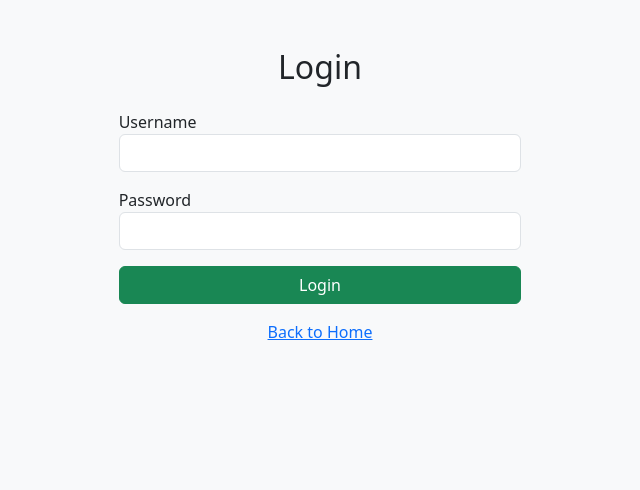
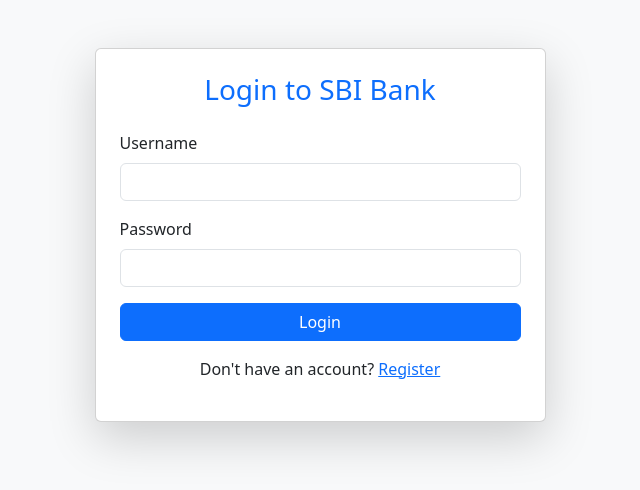
Before and after one commit to brightsun10/mybankapp, a Flask app: page /login in a window 1280 px wide. Shown: the top 490 px of the page, without its empty margins (320-960 px from the left). Run offline with Flask 3, Linux system fonts and the light colour scheme; some libraries are stand-ins or nearby versions.

Commit message:
Update login.html

```diff
--- a/templates/login.html
+++ b/templates/login.html
@@ -1,24 +1,35 @@
+<!-- login.html -->
 <!DOCTYPE html>
-<html>
+<html lang="en">
 <head>
-  <title>Login</title>
+  <meta charset="UTF-8">
+  <meta name="viewport" content="width=device-width, initial-scale=1.0">
+  <title>Login - SBI Bank</title>
   <link href="https://cdn.jsdelivr.net/npm/bootstrap@5.3.0/dist/css/bootstrap.min.css" rel="stylesheet">
 </head>
 <body class="bg-light">
-  <div class="container mt-5 col-md-4">
-    <h2 class="text-center mb-4">Login</h2>
-    <form method="post">
-      <div class="mb-3">
-        <label>Username</label>
-        <input type="text" name="username" class="form-control" required>
+  <div class="container py-5">
+    <div class="row justify-content-center">
+      <div class="col-md-5">
+        <div class="card shadow-lg rounded p-4">
+          <h3 class="text-center mb-4 text-primary">Login to SBI Bank</h3>
+          <form method="POST">
+            <div class="mb-3">
+              <label for="username" class="form-label">Username</label>
+              <input type="text" class="form-control" id="username" name="username" required>
+            </div>
+            <div class="mb-3">
+              <label for="password" class="form-label">Password</label>
+              <input type="password" class="form-control" id="password" name="password" required>
+            </div>
+            <div class="d-grid">
+              <button type="submit" class="btn btn-primary">Login</button>
+            </div>
+          </form>
+          <p class="mt-3 text-center">Don't have an account? <a href="/register">Register</a></p>
+        </div>
       </div>
-      <div class="mb-3">
-        <label>Password</label>
-        <input type="password" name="password" class="form-control" required>
-      </div>
-      <button type="submit" class="btn btn-success w-100">Login</button>
-    </form>
-    <a href="/" class="d-block text-center mt-3">Back to Home</a>
+    </div>
   </div>
 </body>
 </html>
```
